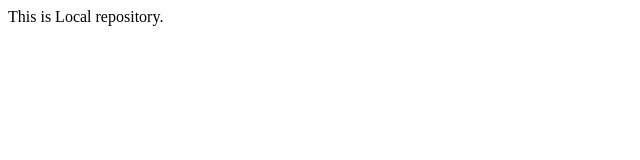
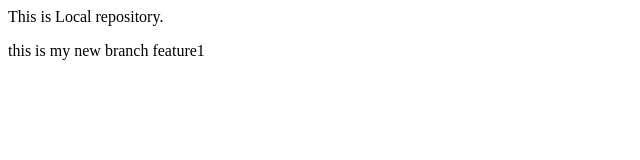
Before and after one commit to Akash1588/localRepo, a plain HTML site: page index.html in a window 1280 px wide. Shown: the whole page, without its empty margins (0-640 px from the left). Drawn offline with Linux system fonts and the light colour scheme.

Commit message:
added new comment

```diff
--- a/index.html
+++ b/index.html
@@ -1 +1,2 @@
 <p>This is Local repository.</p>
+<p>this is my new branch feature1</p>
```
Also changed, not shown: 1 other file.
